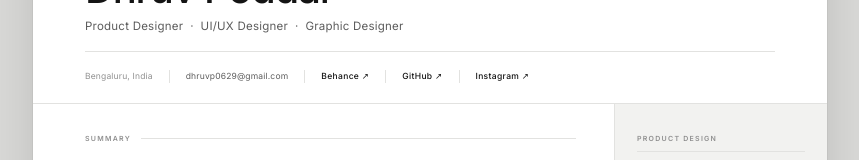
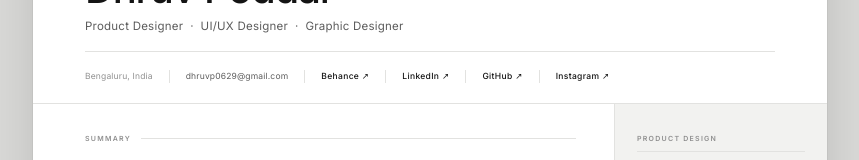
Before and after one commit to Shin7806/Portfolio, a React (Vite) app: page / in a window 1280 px wide. Shown: the part 141-301 px from the top of the page, without its empty margins (210-1069 px from the left). Built offline with nearby package versions, Linux system fonts and the light colour scheme.

Commit message:
feat: add LinkedIn profile to resume contact section

```diff
--- a/src/app/App.tsx
+++ b/src/app/App.tsx
@@ -24,6 +24,7 @@ const RCtx = createContext(false);
 
 const links = [
   { label: "Behance", href: "https://www.behance.net/shinchangfx/" },
+  { label: "LinkedIn", href: "https://www.linkedin.com/in/dhruvpoddar/" },
   { label: "GitHub", href: "https://github.com/Shin7806/" },
   { label: "Instagram", href: "https://www.instagram.com/_shinchan_op/" },
 ];
```
